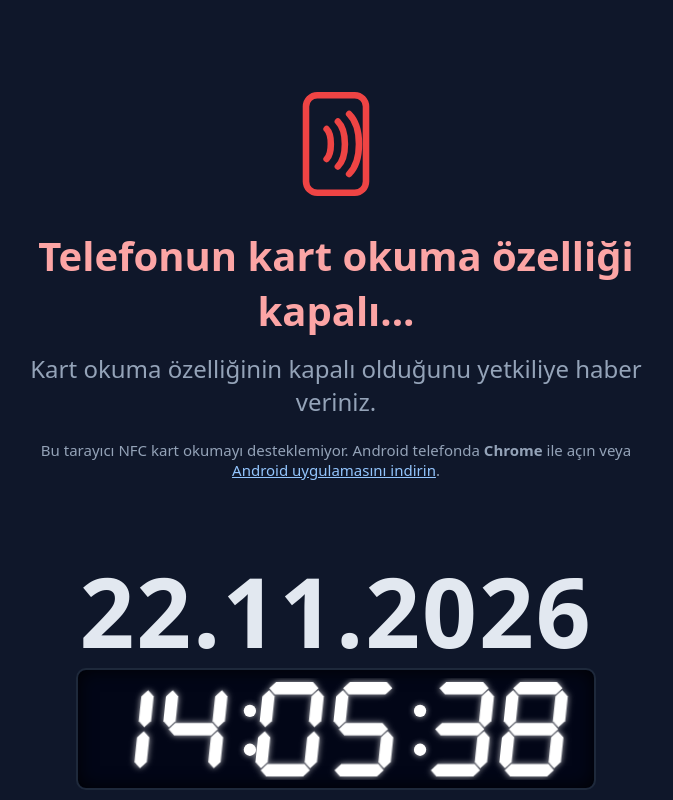
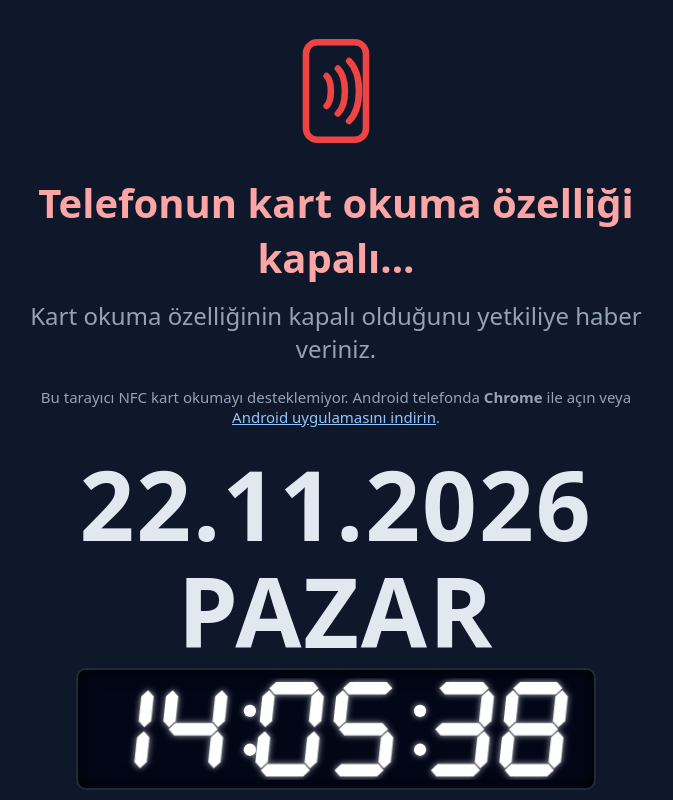
Before and after one commit to DeenizAcar/PDKS, a plain HTML site: page docs/index.html in a window 1280 px wide. Shown: the whole page, without its empty margins (304-977 px from the left). Drawn offline with Linux system fonts and the light colour scheme.

Commit message:
Ana ekran: tarih ile saat arasına gün adı
Co-Authored-By: Claude Opus 5.5 <noreply@anthropic.com>

```diff
--- a/docs/app.js
+++ b/docs/app.js
@@ -391,11 +391,17 @@ function fitDate() {
   el.style.fontSize = '100px';
   const w = el.clientWidth, sw = el.scrollWidth;
   if (w && sw) el.style.fontSize = Math.floor(100 * (w * 0.96) / sw) + 'px';
+  $('dayBig').style.fontSize = el.style.fontSize; // gün adı tarih büyüklüğünde
 }
 function tick() {
   const d = new Date();
   const t = trDate(dateStr(d));
-  if (t !== lastDateTxt) { lastDateTxt = t; $('dateBig').textContent = t; fitDate(); }
+  if (t !== lastDateTxt) {
+    lastDateTxt = t;
+    $('dateBig').textContent = t;
+    $('dayBig').textContent = upper(DAYS[(d.getDay() + 6) % 7]);
+    fitDate();
+  }
   $('led').innerHTML = ledSvg(timeStr(d));
 }
 window.addEventListener('resize', fitDate);
--- a/docs/index.html
+++ b/docs/index.html
@@ -42,6 +42,7 @@
 
   <div class="clockbox">
     <div id="dateBig" class="date-big"></div>
+    <div id="dayBig" class="date-big"></div>
     <div id="led" class="led"></div>
   </div>
 </section>
--- a/docs/style.css
+++ b/docs/style.css
@@ -42,7 +42,7 @@ input[type=checkbox]{width:26px;height:26px;accent-color:var(--green)}
 /* Sonuç */
 .result{display:flex;flex-direction:column;align-items:center;width:100%}
 .r-name{font-size:clamp(22px,6vw,36px);font-weight:800;text-align:center;margin-bottom:8px;min-height:1.2em}
-.r-frame{--c:var(--green);width:min(94vw,calc(100vh - 210px - 42vw));aspect-ratio:1/1;border:6px solid var(--c);border-radius:18px;
+.r-frame{--c:var(--green);width:min(94vw,calc(100vh - 210px - 58vw));aspect-ratio:1/1;border:6px solid var(--c);border-radius:18px;
   display:flex;flex-direction:column;align-items:center;padding:4%;color:var(--c)}
 .r-icon{flex:1;width:100%;min-height:0;display:flex;align-items:center;justify-content:center}
 .r-icon svg{width:100%;height:100%}
--- a/docs/sw.js
+++ b/docs/sw.js
@@ -1,4 +1,4 @@
-const C='pdks-v3';const F=['./','index.html','style.css','app.js','icon.svg','manifest.webmanifest'];
+const C='pdks-v4';const F=['./','index.html','style.css','app.js','icon.svg','manifest.webmanifest'];
 self.addEventListener('install',e=>{self.skipWaiting();e.waitUntil(caches.open(C).then(c=>c.addAll(F)))});
 self.addEventListener('activate',e=>e.waitUntil(caches.keys().then(k=>Promise.all(k.filter(x=>x!==C).map(x=>caches.delete(x))))));
 self.addEventListener('fetch',e=>{if(e.request.url.includes('/apk/'))return;e.respondWith(fetch(e.request).then(r=>{const cp=r.clone();caches.open(C).then(c=>c.put(e.request,cp));return r}).catch(()=>caches.match(e.request)))});
```
Also changed, not shown: 2 other files.
